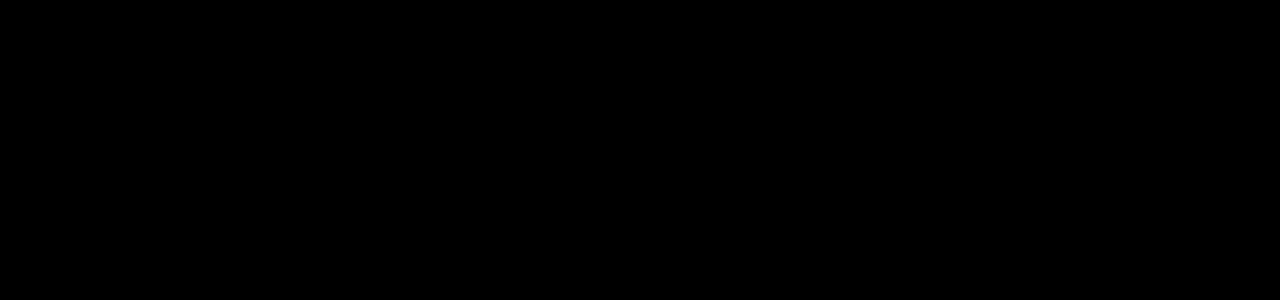
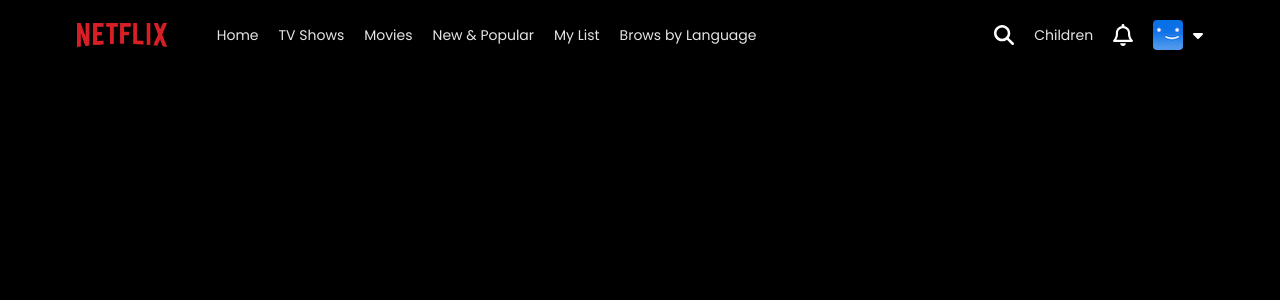
Before and after one commit to fmfahath/netflix-clone, a React (Vite) app: page / in a window 1280 px wide. Shown: the top 300 px of the page. Built offline with nearby package versions, Linux system fonts and the light colour scheme.

Commit message:
frontend -- navbar created, css added

```diff
--- a/src/App.jsx
+++ b/src/App.jsx
@@ -1,9 +1,10 @@
 import React from 'react'
+import Home from './pages/home/Home'
 
 const App = () => {
   return (
     <div>
-
+      <Home />
     </div>
   )
 }
--- a/src/components/Navbar/Navbar.css
+++ b/src/components/Navbar/Navbar.css
@@ -0,0 +1,54 @@
+.navbar {
+    width: 100%;
+    padding: 20px 6%;
+    display: flex;
+    justify-content: space-between;
+    position: fixed;
+    font-size: 14px;
+    color: #e5e5e5;
+    background-image: linear-gradient(180deg, rgba(0, 0, 0, 0.7) 10%, transparent 100%);
+    z-index: 1;
+}
+
+.navbar-left {
+    display: flex;
+    align-items: center;
+    gap: 50px;
+}
+
+.navbar-left img {
+    width: 90px;
+}
+
+.navbar-left ul {
+    display: flex;
+    gap: 20px;
+    list-style: none;
+}
+
+.navbar-left ul li {
+    cursor: pointer;
+}
+
+.navbar-right {
+    display: flex;
+    gap: 20px;
+    align-items: center;
+}
+
+.navbar-right .icons {
+    width: 20px;
+    cursor: pointer;
+}
+
+.navbar-right .profile {
+    border-radius: 4px;
+    width: 30px;
+}
+
+.navbar-profile {
+    display: flex;
+    align-items: center;
+    gap: 10px;
+    cursor: pointer;
+}
--- a/src/components/Navbar/Navbar.jsx
+++ b/src/components/Navbar/Navbar.jsx
@@ -1,9 +1,36 @@
 import React from 'react'
 import './Navbar.css'
+import logo from '../../assets/logo.png'
+import search_icon from '../../assets/search_icon.svg'
+import bell_icon from '../../assets/bell_icon.svg'
+import profile_img from '../../assets/profile_img.png'
+import caret_icon from '../../assets/caret_icon.svg'
+
 
 const Navbar = () => {
     return (
-        <div className='navbar'>Navbar</div>
+        <div className='navbar'>
+            <div className="navbar-left">
+                <img src={logo} alt="" />
+                <ul>
+                    <li>Home</li>
+                    <li>TV Shows</li>
+                    <li>Movies</li>
+                    <li>New & Popular</li>
+                    <li>My List</li>
+                    <li>Brows by Language</li>
+                </ul>
+            </div>
+            <div className="navbar-right">
+                <img src={search_icon} alt="" className='icons' />
+                <p>Children</p>
+                <img src={bell_icon} alt="" className='icons' />
+                <div className="navbar-profile">
+                    <img src={profile_img} alt="" className='profile' />
+                    <img src={caret_icon} alt="" />
+                </div>
+            </div>
+        </div>
     )
 }
 
--- a/src/index.css
+++ b/src/index.css
@@ -1,7 +1,10 @@
+@import url('https://fonts.googleapis.com/css2?family=Poppins:ital,wght@0,100;0,200;0,300;0,400;0,500;0,600;0,700;0,800;0,900;1,100;1,200;1,300;1,400;1,500;1,600;1,700;1,800;1,900&display=swap');
+
 * {
   margin: 0;
   padding: 0;
   box-sizing: border-box;
+  font-family: 'Poppins', sans-serif;
 }
 
 body {
--- a/src/pages/home/Home.jsx
+++ b/src/pages/home/Home.jsx
@@ -1,9 +1,12 @@
 import React from 'react'
 import './Home.css'
+import Navbar from '../../components/Navbar/Navbar'
 
 const Home = () => {
     return (
-        <div className='home'>Home</div>
+        <div className='home'>
+            <Navbar />
+        </div>
     )
 }
 
```
